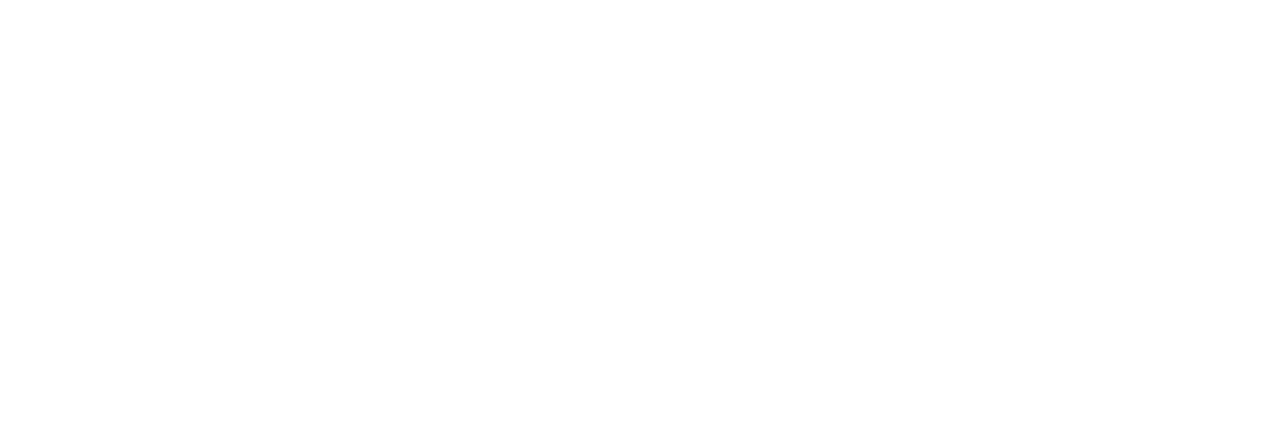
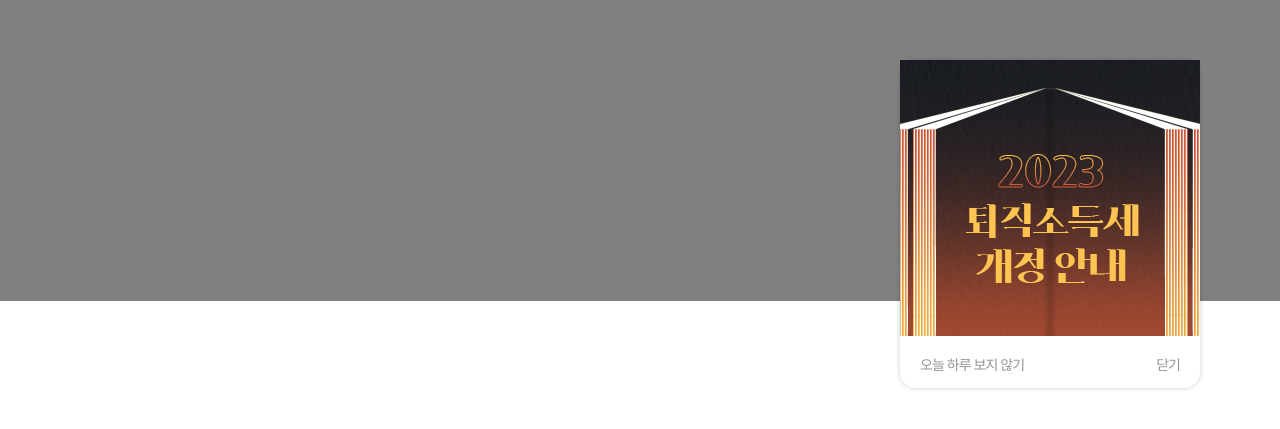
Before and after one commit to youdaehoon/study_animation, a React (Create React App) app: page /onload in a window 1280 px wide. Before the commit this address had no page. Shown: the part 199-628 px from the top of the page. Built offline with nearby package versions, Linux system fonts and the light colour scheme.

Commit message:
#5 feat: pages/onload

```diff
--- a/src/App.tsx
+++ b/src/App.tsx
@@ -4,6 +4,7 @@ import "./App.css";
 import { Routes, Route } from "react-router-dom";
 import Main from "./pages/main/index";
 import PageDropdown from "./pages/dropdown";
+import PageOnload from "./pages/onload";
 
 function App() {
   return (
@@ -11,6 +12,7 @@ function App() {
       <Routes>
         <Route path="/" element={<Main />} />
         <Route path="/dropdown" element={<PageDropdown />} />
+        <Route path="/onload" element={<PageOnload />} />
       </Routes>
     </div>
   );
--- /dev/null
+++ b/src/assets/png/index.ts
@@ -0,0 +1,6 @@
+import temp from "./temp.png";
+
+const Png = {
+  temp,
+};
+export default Png;
--- a/src/pages/main/index.tsx
+++ b/src/pages/main/index.tsx
@@ -6,6 +6,7 @@ const Main: React.FC = () => {
   return (
     <div>
       <button onClick={() => navigate("/dropdown")}>드롭다운</button>
+      <button onClick={() => navigate("/onload")}>온로드</button>
     </div>
   );
 };
--- /dev/null
+++ b/src/pages/onload/index.tsx
@@ -0,0 +1,12 @@
+import React from "react";
+import OnloadShowCard from "./showcard";
+
+const PageOnload = () => {
+  return (
+    <div style={{ backgroundColor: "gray", height: "500px" }}>
+      <OnloadShowCard />
+    </div>
+  );
+};
+
+export default PageOnload;
--- /dev/null
+++ b/src/pages/onload/showcard/index.css
@@ -0,0 +1,47 @@
+.showcard-container {
+  position: absolute;
+  right: 5rem;
+  top: 16.2rem;
+
+  width: 300px;
+
+  background-color: #fff;
+  border-radius: 1rem;
+  box-shadow: 0 0 5px rgba(0, 0, 0, 0.2);
+
+  animation: service_03 0.8s 0.4s cubic-bezier(0.215, 0.61, 0.355, 1) both;
+  /* opacity: 0; */
+}
+
+.showcard-container > img {
+  height: 276px;
+}
+
+.showcard-container > div {
+  height: 48px;
+}
+
+.showcard-container > div span {
+  display: inline-block;
+
+  font-size: 14px;
+  font-weight: 400;
+  color: #959595;
+  letter-spacing: -0.07em;
+  text-align: center;
+}
+.showcard-container > div > div {
+  padding: 0px 20px;
+}
+
+@keyframes service_03 {
+  0% {
+    transform: translateY(-24rem);
+    opacity: 0;
+  }
+
+  100% {
+    transform: translateY(0);
+    opacity: 1;
+  }
+}
--- /dev/null
+++ b/src/pages/onload/showcard/index.tsx
@@ -0,0 +1,22 @@
+import React from "react";
+import Png from "../../../assets/png";
+
+import "./index.css";
+
+const OnloadShowCard: React.FC = () => {
+  return (
+    <div className="showcard-container">
+      <img src={Png.temp} className="pointer w-100" />
+      <div className="flex space-between w-100 align-center">
+        <div className="flex align-center">
+          <span className="pointer">오늘 하루 보지 않기</span>
+        </div>
+        <div>
+          <span className="pointer">닫기</span>
+        </div>
+      </div>
+    </div>
+  );
+};
+
+export default OnloadShowCard;
```
Also changed, not shown: src/assets/png/temp.png (added).
